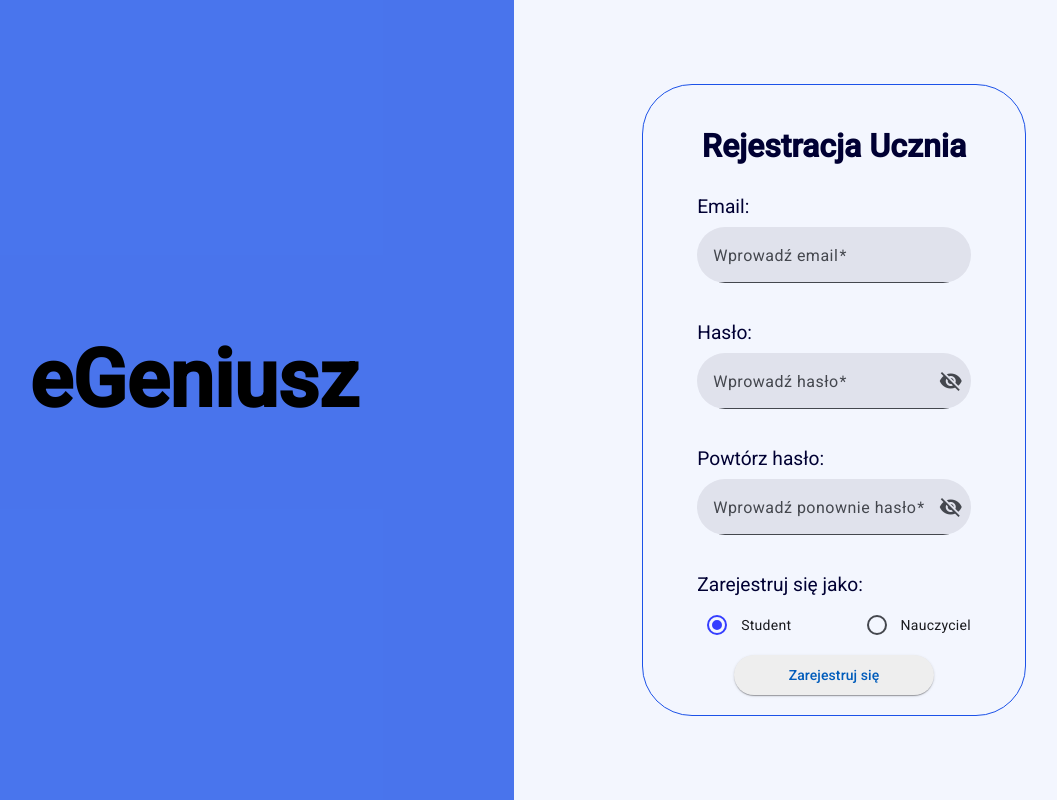
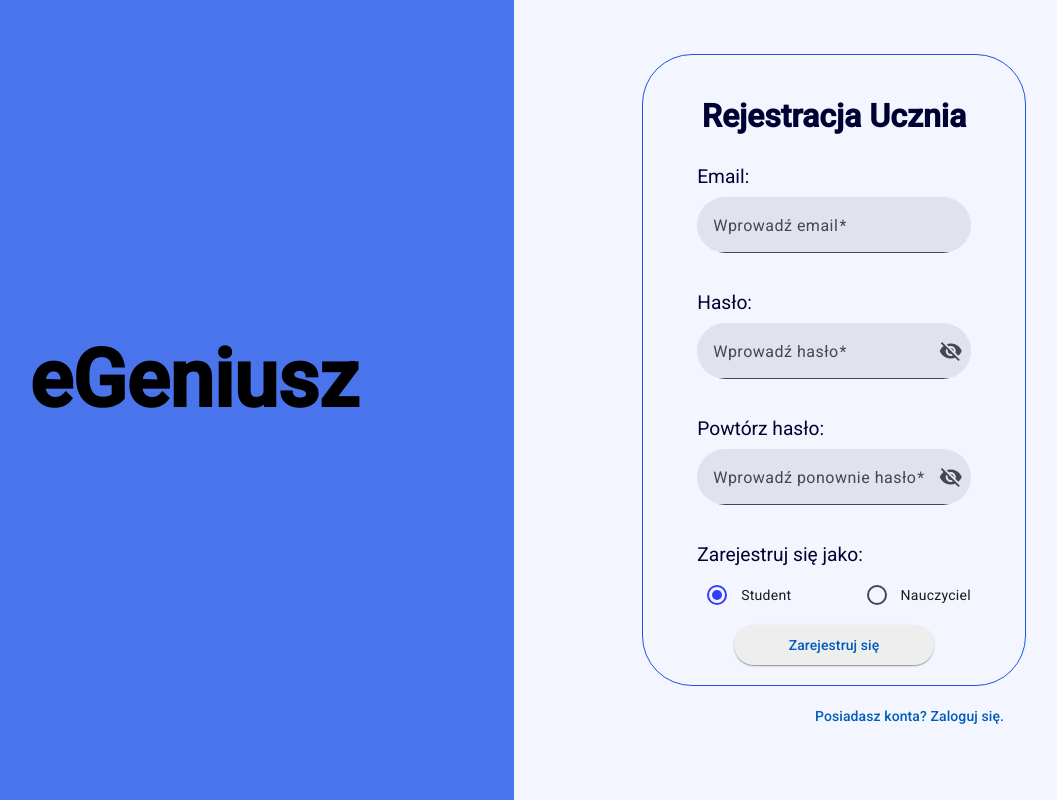
Before and after one commit to MaciejKubon/eGeniusz, an Angular app: page /register in a window 1280 px wide. Shown: the whole page, without its empty margins (126-1183 px from the left). Built offline with nearby package versions, Linux system fonts and the light colour scheme.

Commit message:
create linkwithoutbackground button

```diff
--- /dev/null
+++ b/src/app/component/buttons/link-with-out-background-button/link-with-out-background-button.component.html
@@ -0,0 +1,5 @@
+<div class="linkButtonBox">
+  <a mat-button routerLink="/{{ navigation.path }}">
+    {{ navigation.text }}
+  </a>
+</div>
--- /dev/null
+++ b/src/app/component/buttons/link-with-out-background-button/link-with-out-background-button.component.scss
@@ -0,0 +1,10 @@
+@import "../../../../styles.scss";
+
+.linkButtonBox {
+  a {
+    background-color: $bgColorNone;
+  }
+  a:hover {
+    background-color: $bgColorNone;
+  }
+}
--- a/src/app/component/forms/login-form/login-form.component.html
+++ b/src/app/component/forms/login-form/login-form.component.html
@@ -43,7 +43,7 @@
         }
       </mat-form-field>
       <div class="registerLink">
-        <button mat-raised-button color="primary">Link</button>
+        <app-link-with-out-background-button [navigation]="navForgot" />
       </div>
 
       <div class="submitButtonBox">
@@ -53,4 +53,7 @@
       </div>
     </form>
   </div>
+  <div class="registerLink">
+    <app-link-with-out-background-button [navigation]="navRegiester" />
+  </div>
 </div>
--- a/src/app/component/forms/login-form/login-form.component.scss
+++ b/src/app/component/forms/login-form/login-form.component.scss
@@ -1,19 +1,19 @@
- @import '../../../../styles.scss';
+@import "../../../../styles.scss";
 
- .login{
+.login {
   width: 100%;
   display: flex;
   justify-content: center;
   align-items: center;
   flex-wrap: wrap;
   transition-duration: 500ms;
-    .form{
+  .form {
     width: 100%;
     border: $borderPrimary;
     border-radius: 50px;
     transition-duration: 500ms;
     padding: 20px;
-        h2{
+    h2 {
       color: $blueColorSecond;
       text-align: center;
       padding: 0px 10%;
@@ -64,12 +64,12 @@
           transition: 500ms;
         }
       }
-            .registerLink{
+    }
+  }
+  .registerLink {
     margin: 10px;
-                width: 80%;
+    width: 100%;
     display: flex;
     justify-content: flex-end;
   }
 }
-    }
- }
--- a/src/app/component/forms/login-form/login-form.component.ts
+++ b/src/app/component/forms/login-form/login-form.component.ts
@@ -17,6 +17,8 @@ import { login, loginSucces } from '../../../interfaces/authInterfaces';
 import { LoginService } from '../../../services/http/auth/login.service';
 import { HttpErrorResponse } from '@angular/common/http';
 import { AuthService } from '../../../services/service/auth/auth.service';
+import { LinkWithOutBackgroundButtonComponent } from '../../buttons/link-with-out-background-button/link-with-out-background-button.component';
+import { linkButton } from '../../../interfaces/buttonInterfaces';
 
 @Component({
   selector: 'app-login-form',
@@ -29,15 +31,21 @@ import { AuthService } from '../../../services/service/auth/auth.service';
     MatIconModule,
     MatLabel,
     MatButtonModule,
+    LinkWithOutBackgroundButtonComponent,
   ],
   templateUrl: './login-form.component.html',
   styleUrl: './login-form.component.scss',
 })
 export class LoginFormComponent {
   loginData: login = { email: '', password: '' };
+  navRegiester: linkButton = {
+    path: 'register',
+    text: 'Nie posiadasz konta? Zarejestruj się.',
+  };
+  navForgot: linkButton = { path: 'forgot-password', text: 'Przypomnij hasło' };
+
   loginForm = new FormGroup({});
   readonly email = new FormControl('', [Validators.required, Validators.email]);
-
   readonly password = new FormControl('', [Validators.required]);
   errorEmailMessage = signal('');
   errorPasswordMessage = signal('');
--- a/src/app/component/forms/register-form/register-form.component.html
+++ b/src/app/component/forms/register-form/register-form.component.html
@@ -84,4 +84,7 @@
       </div>
     </form>
   </div>
+  <div class="loginLink">
+    <app-link-with-out-background-button [navigation]="navLogin" />
+  </div>
 </div>
--- a/src/app/component/forms/register-form/register-form.component.scss
+++ b/src/app/component/forms/register-form/register-form.component.scss
@@ -71,4 +71,10 @@
       }
     }
   }
+  .loginLink {
+    margin: 10px;
+    width: 100%;
+    display: flex;
+    justify-content: flex-end;
+  }
 }
--- a/src/app/component/forms/register-form/register-form.component.ts
+++ b/src/app/component/forms/register-form/register-form.component.ts
@@ -21,6 +21,8 @@ import {
 import { NotificationService } from '../../../services/service/notification/notification.service';
 import { RegisterService } from '../../../services/http/auth/register.service';
 import { HttpErrorResponse } from '@angular/common/http';
+import { linkButton } from '../../../interfaces/buttonInterfaces';
+import { LinkWithOutBackgroundButtonComponent } from '../../buttons/link-with-out-background-button/link-with-out-background-button.component';
 
 @Component({
   selector: 'app-register-form',
@@ -34,6 +36,7 @@ import { HttpErrorResponse } from '@angular/common/http';
     MatLabel,
     MatButtonModule,
     MatRadioModule,
+    LinkWithOutBackgroundButtonComponent
   ],
   templateUrl: './register-form.component.html',
   styleUrl: './register-form.component.scss',
@@ -44,6 +47,10 @@ export class RegisterFormComponent {
     password: '',
     rePassword: '',
     role: '',
+  };
+  navLogin: linkButton = {
+    path: 'login',
+    text: 'Posiadasz konta? Zaloguj się.',
   };
   registerForm = new FormGroup({});
   readonly email = new FormControl('', [Validators.required, Validators.email]);
--- /dev/null
+++ b/src/app/interfaces/buttonInterfaces.ts
@@ -0,0 +1,4 @@
+export interface linkButton {
+    path: string;
+    text: string;
+  }
```
Also changed, not shown: src/app/component/buttons/link-with-out-background-button/link-with-out-background-button.component.ts (added, +18 -0 lines). Lines whose indentation alone changed are shown as unchanged.
